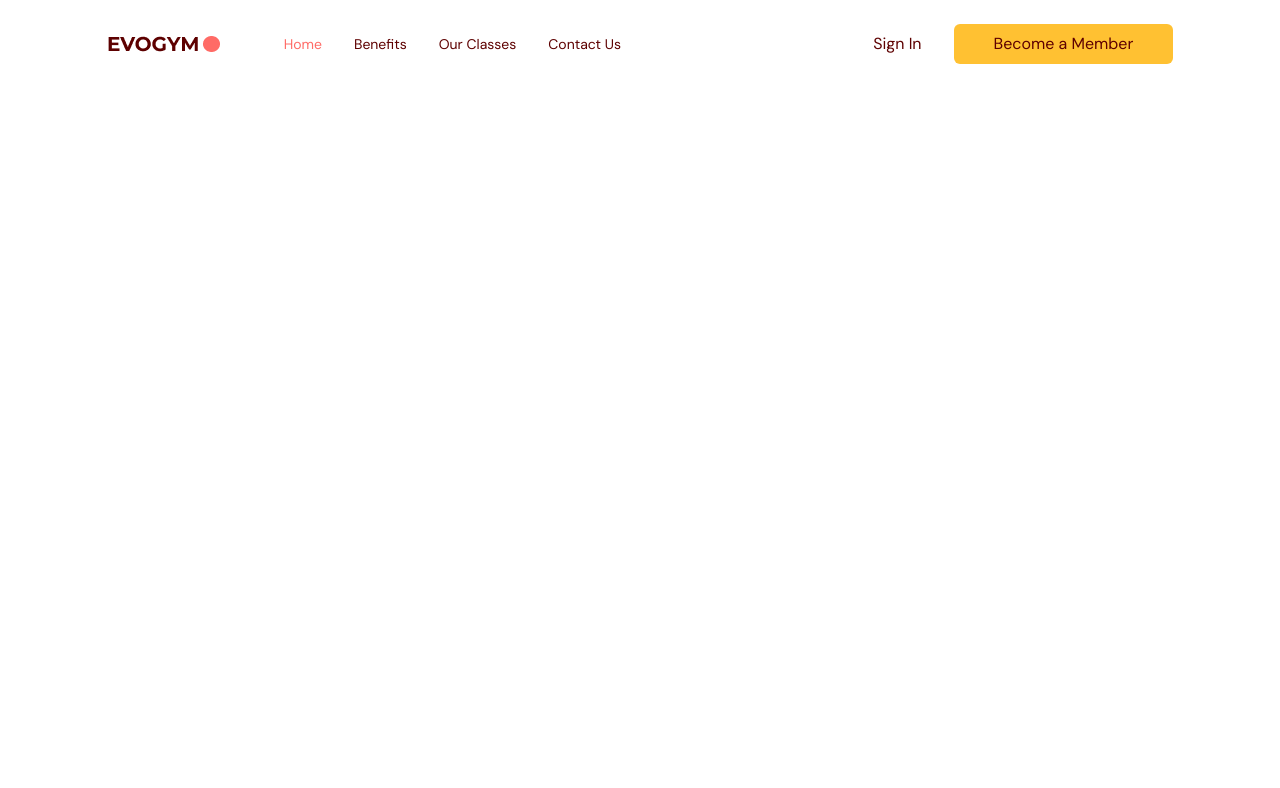
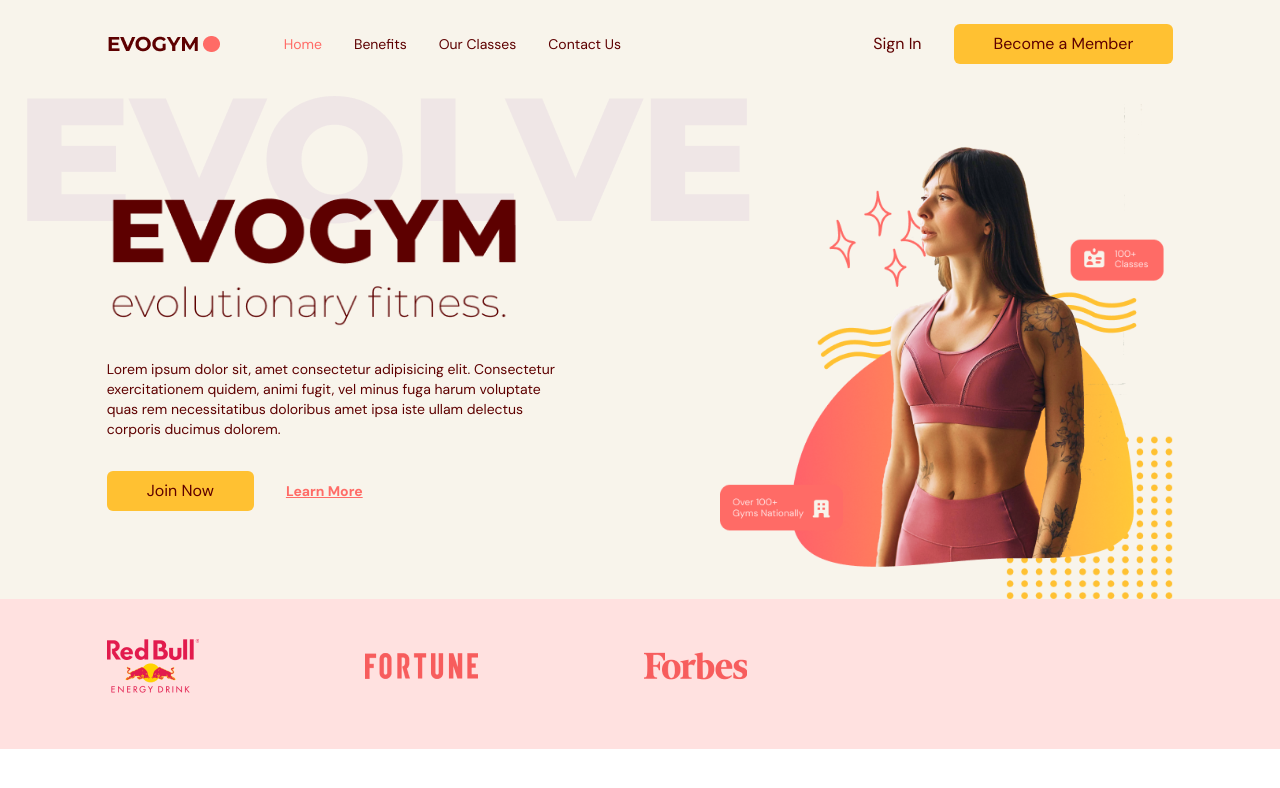
Before and after one commit to SuTuncel/fitness-app, a React (Vite) app in the folder fitness/: page / in a window 1280 px wide. Shown: the top 788 px of the page. Built offline with nearby package versions, Linux system fonts and the light colour scheme.

Commit message:
home page created

```diff
--- a/fitness/src/App.tsx
+++ b/fitness/src/App.tsx
@@ -1,6 +1,7 @@
 import Navbar from '@/scenes/navbar';
 import { useEffect, useState } from 'react';
-import { SelectedPage } from './shared/types';
+import { SelectedPage } from '@/shared/types';
+import Home from "@/scenes/home";
 
 function App() {
   const [selectedPage, setSelectedPage] = useState<SelectedPage>(SelectedPage.Home);
@@ -27,6 +28,7 @@
         selectedPage={selectedPage}
         setSelectedPage={setSelectedPage}
       />
+      <Home setSelectedPage={setSelectedPage}/>
     </div>
   )
 }
--- /dev/null
+++ b/fitness/src/scenes/home/index.tsx
@@ -0,0 +1,93 @@
+import useMediaQuery from '@/hooks/useMediaQuery';
+import ActionButton from '@/shared/ActionButton';
+import { SelectedPage } from '@/shared/types';
+import HomePageText from "@/assets/HomePageText.png";
+import HomePageGraphic from "@/assets/HomePageGraphic.png";
+import SponsorRedBull from "@/assets/SponsorRedBull.png";
+import SponsorForbes from "@/assets/SponsorForbes.png";
+import SponsorFortune from "@/assets/SponsorFortune.png";
+import AnchorLink from 'react-anchor-link-smooth-scroll';
+import { motion } from 'framer-motion';
+
+type Props = {
+  setSelectedPage: (value: SelectedPage) => void;
+}
+
+const Home = ({ setSelectedPage }: Props) => {
+  const isAboveMediumScreens = useMediaQuery("(min-width: 1060px)");
+
+  return (
+    <section
+      id="home" className="gap-16 bg-gray-20 py-10 md:h-full md:pb-0">
+      <motion.div
+        className="md:flex mx-auto w-5/6 items-center justify-center md:h-5/6"
+        onViewportEnter={() => setSelectedPage(SelectedPage.Home)}
+      >
+        <div className="z-10 mt-32 md:basis-3/5">
+          <motion.div
+            className="md:-mt-20"
+            initial="hidden"
+            whileInView="visible"
+            viewport={{ once: true, amount: 0.5 }}
+            transition={{ duration: 1 }}
+            variants={{
+              hidden: { opacity: 0, x: -50 },
+              visible: { opacity: 1, x: 0 },
+            }}
+          >
+            <div className="relative">
+              <div className="before:absolute before:-top-20 before:-left-20 before:z-[-1] md:before:content-evolvetext">
+                <img alt="home-page-text" src={HomePageText} />
+              </div>
+            </div>
+            <p className="mt-8 text-sm md:text-start">
+              Lorem ipsum dolor sit, amet consectetur adipisicing elit. Consectetur exercitationem quidem,
+              animi fugit, vel minus fuga harum voluptate quas rem necessitatibus doloribus amet ipsa iste ullam delectus
+              corporis ducimus dolorem.
+            </p>
+          </motion.div>
+          <motion.div
+            className="mt-8 flex items-center gap-8 md:justify-start"
+            initial="hidden"
+            whileInView="visible"
+            viewport={{ once: true, amount: 0.5 }}
+            transition={{ delay: 0.5, duration: 1 }}
+            variants={{
+              hidden: { opacity: 0, x: -50 },
+              visible: { opacity: 1, x: 0 },
+            }}
+          >
+            <ActionButton setSelectedPage={setSelectedPage}>Join Now</ActionButton>
+            <AnchorLink
+              className="text-sm font-bold text-primary-500 underline hover:text-secondary-500"
+              onClick={() => setSelectedPage(SelectedPage.ContactUs)}
+              href={`#${SelectedPage.ContactUs}`}
+            >
+              <p>Learn More</p>
+            </AnchorLink>
+          </motion.div>
+        </div>
+
+        <div className="flex basis-3/5 justify-center md:z-10
+              md:ml-40 md:mt-16 md:justify-items-end">
+          <img alt="home-page-graphic" src={HomePageGraphic} />
+        </div>
+      </motion.div>
+
+      {isAboveMediumScreens && (
+        <div className="h-[150px] w-full bg-primary-100 py-10">
+          <div className="mx-auto w-5/6">
+            <div className="flex w-3/5 items-center justify-between gap-8">
+              <img alt="redbull-sponsor" src={SponsorRedBull} />
+              <img alt="fortune-sponsor" src={SponsorFortune} />
+              <img alt="forbes-sponsor" src={SponsorForbes} />
+            </div>
+          </div>
+        </div>
+      )}
+
+    </section>
+  )
+}
+
+export default Home
```
